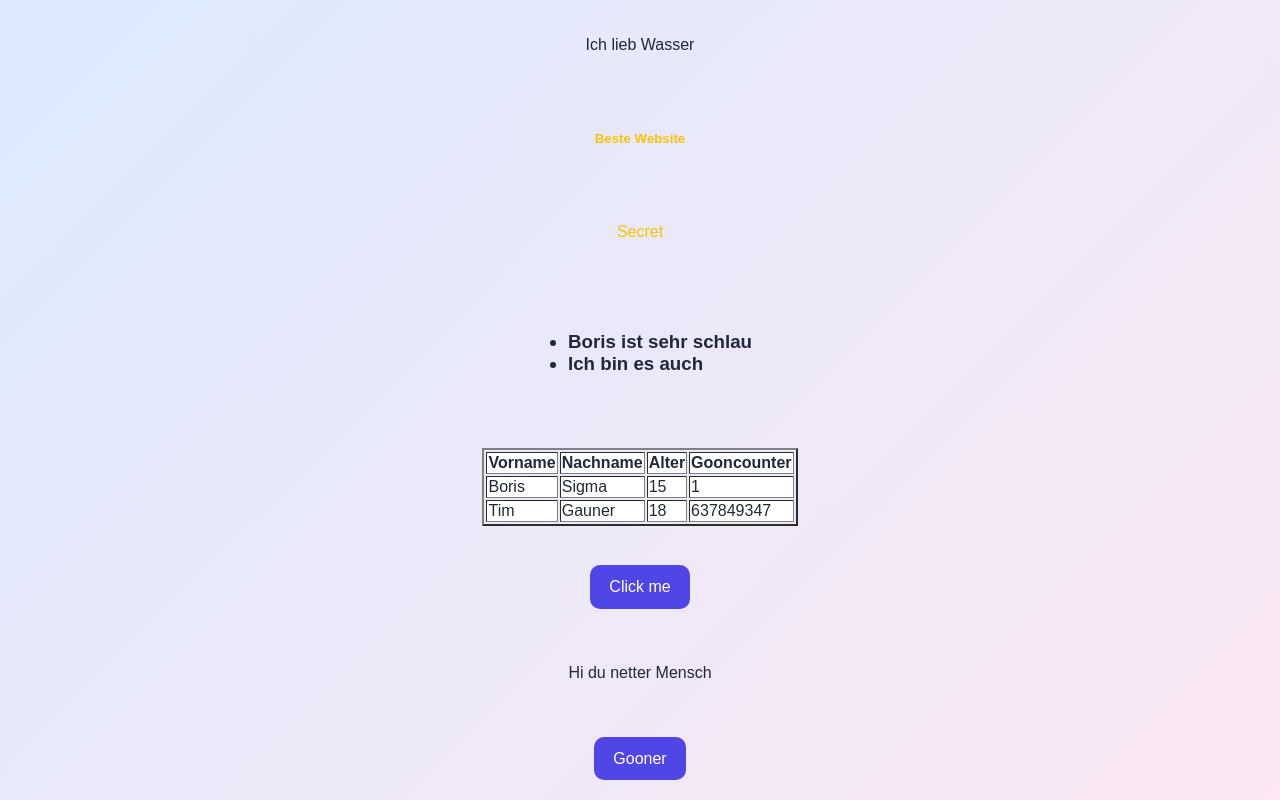
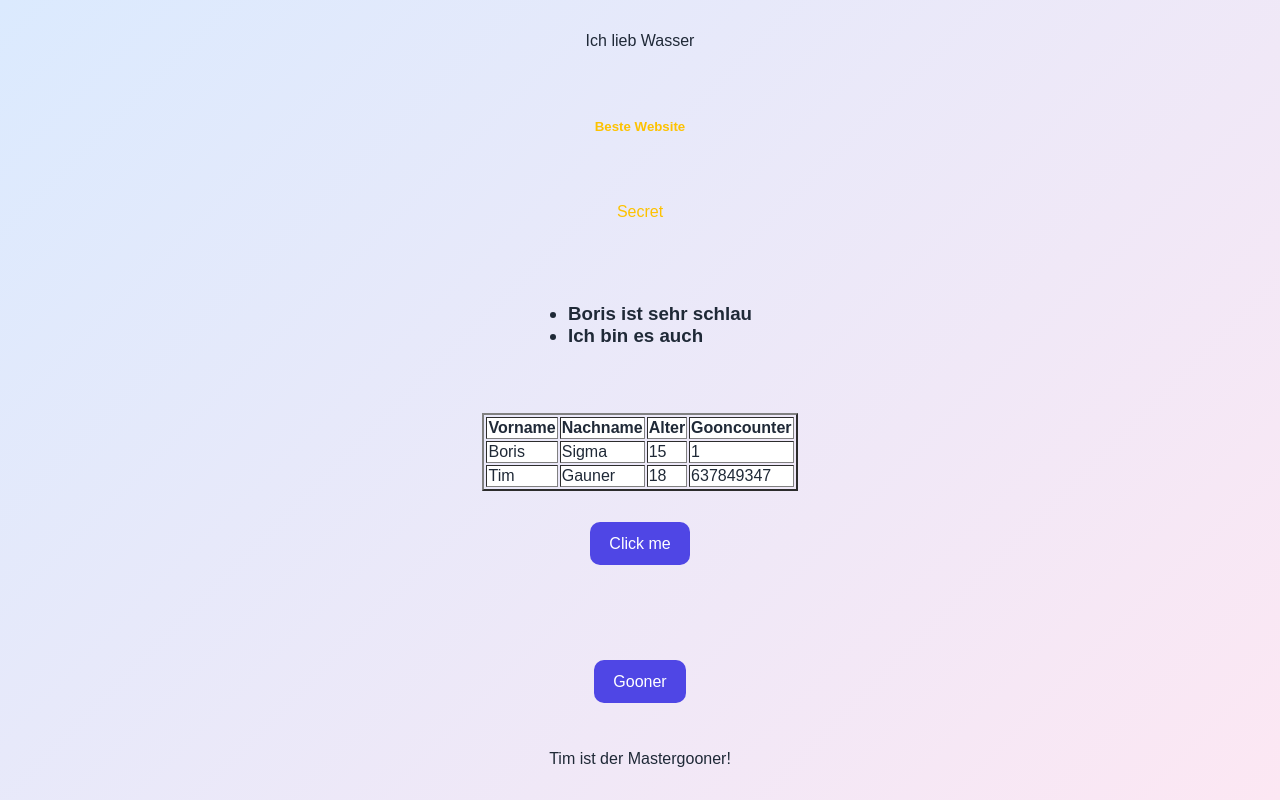
Before and after one commit to valiport/Coding-experience-, a plain HTML site: page index.html in a window 1280 px wide. Both pictures are taken after a click on the button "Gooner". Drawn offline with Linux system fonts and the light colour scheme.

Commit message:
Meine Änderungen

```diff
--- a/index.html
+++ b/index.html
@@ -41,9 +41,10 @@
     <main>
         <button id="Klick">Click me</button>
     </main>
-    <p id="Nachricht">Hi du netter Mensch</p>
+    <p id="Nachricht"></p>
 </body>
 <body>
-    <button id="Klick">Gooner</button>
+    <button id="Klick2">Gooner</button>
+    <p id="Notes"></p>
 </body>
 </html>
--- a/spiel.js
+++ b/spiel.js
@@ -4,3 +4,9 @@ const text = document.getElementById("Nachricht");
 button.addEventListener("click", () => {
     text.textContent = "Du bist ein Gooner!";
 });
+
+const button2 = document.getElementById("Klick2");
+const text2 = document.getElementById("Notes");
+button2.addEventListener("click", () => {
+    text2.textContent = "Tim ist der Mastergooner!";
+});
```
